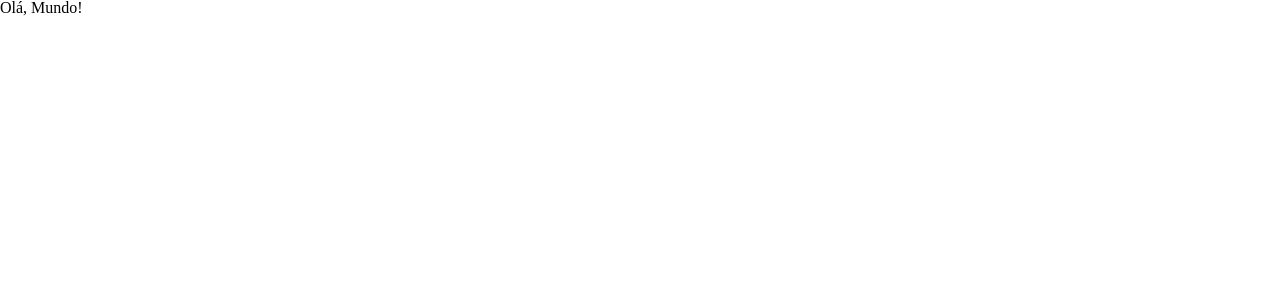
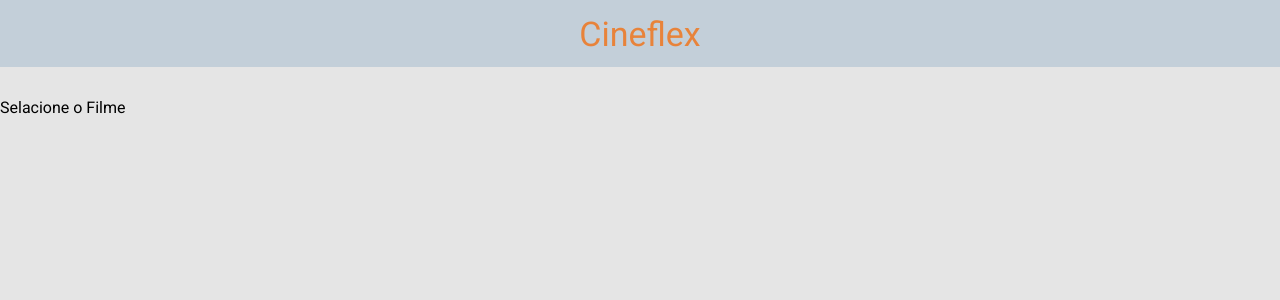
Before and after one commit to HMarcos/projeto9-cineflex, a JavaScript app: page / in a window 1280 px wide. Shown: the top 300 px of the page. Built offline with nearby package versions, Linux system fonts and the light colour scheme.

Commit message:
Configurando o header da página

```diff
--- a/public/index.html
+++ b/public/index.html
@@ -1,12 +1,20 @@
 <!DOCTYPE html>
 <html lang="pt-br">
+
 <head>
   <meta charset="utf-8" />
   <meta name="viewport" content="width=device-width, initial-scale=1" />
-    <title>React App</title>
+  <title>Cineflex</title>
+
+  <!--Fonte-->
+  <link rel="preconnect" href="https://fonts.googleapis.com">
+  <link rel="preconnect" href="https://fonts.gstatic.com" crossorigin>
+  <link href="https://fonts.googleapis.com/css2?family=Roboto:wght@400;700&display=swap" rel="stylesheet">
 </head>
+
 <body>
   <noscript>You need to enable JavaScript to run this app.</noscript>
   <div class="root"></div>
 </body>
+
 </html>
--- a/src/assets/css/estilos.css
+++ b/src/assets/css/estilos.css
@@ -2,3 +2,10 @@
 * {
     box-sizing: border-box;
 }
+
+body {
+    font-family: 'Roboto', sans-serif;
+    background-color: #E5E5E5;
+    --cor-cineflex: #E8833A;
+    --cor-bg-header-e-footer: #C3CFD9;
+}
--- a/src/componentes/App.js
+++ b/src/componentes/App.js
@@ -1,6 +1,16 @@
+import { BrowserRouter, Routes, Route } from "react-router-dom";
+
+import Header from "./Header";
+import SelecaoDoFilme from "./SelecaoDoFilmes";
+
 function App(){
     return (
-        <h1>Olá, Mundo!</h1>
+        <BrowserRouter>
+        <Header />
+        <Routes>
+            <Route path="/" element={<SelecaoDoFilme />}></Route>
+        </Routes>
+        </BrowserRouter>
     )
 }
 
--- /dev/null
+++ b/src/componentes/Header.js
@@ -0,0 +1,34 @@
+import styled from "styled-components"
+
+function Header() {
+    return(
+    <HeaderCineflex>
+        <h1>Cineflex</h1>
+    </HeaderCineflex>
+    )
+}
+
+const HeaderCineflex = styled.header`
+    width: 100vw;
+    height: 67px;
+
+    position: fixed;
+    top: 0;
+    left: 0;
+    z-index: 1;
+
+    background-color: var(--cor-bg-header-e-footer);
+
+    display: flex;
+    justify-content: center;
+    align-items: center;
+
+    h1{
+        font-weight: 400;
+        font-size: 34px;
+        line-height: 40px;
+        color: var(--cor-cineflex);
+    }
+`;
+
+export default Header;
--- /dev/null
+++ b/src/componentes/SelecaoDoFilmes.js
@@ -0,0 +1,13 @@
+import styled from "styled-components";
+
+function SelecaoDoFilme(){
+    return (
+        <Titulo>Selacione o Filme </Titulo>
+    )
+}
+
+const Titulo = styled.h2`
+    margin-top: 100px;
+`
+
+export default SelecaoDoFilme;
```
Lines whose indentation alone changed are shown as unchanged.
